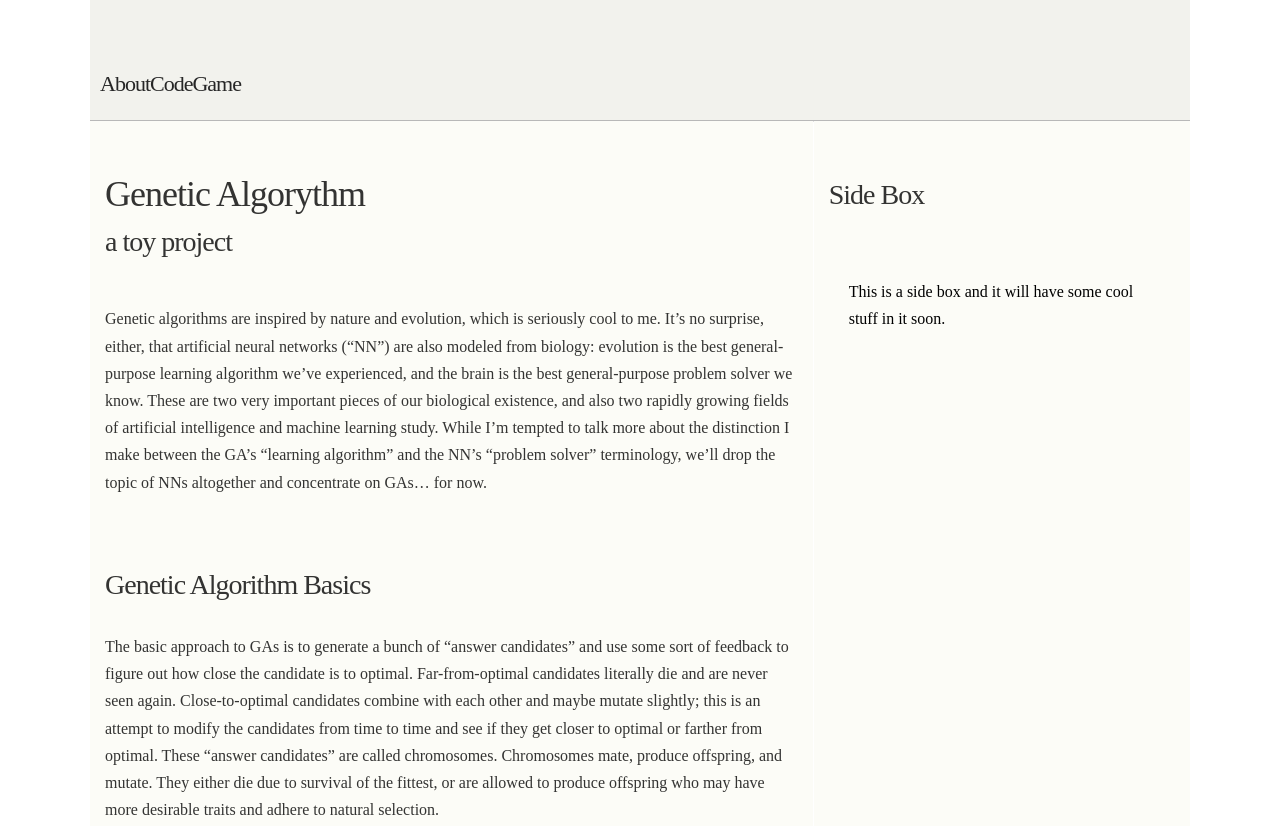
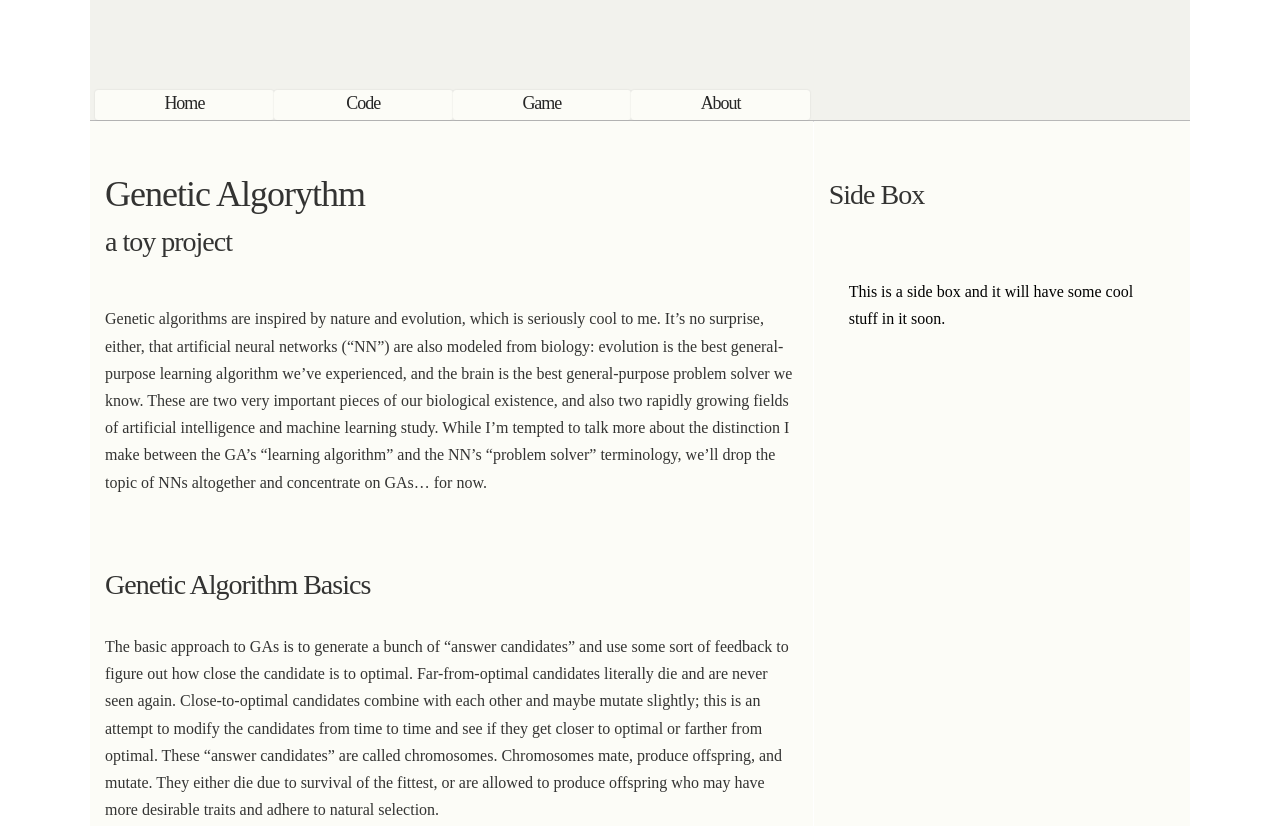
Before and after one commit to SiaFahim/WeaselGA, a plain HTML site: page index.html in a window 1280 px wide. Shown: the top 826 px of the page. Drawn offline with Linux system fonts and the light colour scheme.

Commit message:
final layout

```diff
--- a/index.html
+++ b/index.html
@@ -13,9 +13,10 @@
 
 	<header class = "headBox">
 		<ul class="ulBox">
-			<li class="liFlex"><a href="About.html">About</a></li>
+			<li class="liFlex"><a href="About.html">Home</a></li>
 			<li class="liFlex"><a href="Game.html">Code</a></li>
 			<li class="liFlex"><a href="Contact.html">Game</a></li>
+			<li class="liFlex"><a href="Contact.html">About</a></li>
 		</ul>
 	</header>
 
--- a/styles.css
+++ b/styles.css
@@ -82,7 +82,7 @@ footer a {
 }
 a {
 	color: #262626;
-	font-size: 22px;
+	font-size: 18px;
 }
 
 
@@ -216,18 +216,25 @@ img.small {
 .ulBox {
 	display: flex;
 	flex-direction: row;
-	flex-wrap: wrap;
-	justify-content: flex-start space-around;
+	justify-content: center space-between;
 	list-style: none;
-	max-width: 62%;
+	max-width: 65%;
 	margin-top: 50px;
-	padding-left: 10px;
+	padding-left: 5px;
 }
 
 .liFlex {
-            text-align:center;
-            color: white;
-        }
+	background: #FCFCF7;
+ 	border-radius: 3px;
+ 	height: 30px;
+	width: 220px;
+	margin-top: 20px;
+	box-shadow: 0px 0px 2px 0px rgba(0,0,0,0.12);
+    text-align:center;
+    display: inline-block;
+    vertical-align: middle;
+}
+
 
 li a {
 	text-decoration: none;
```
